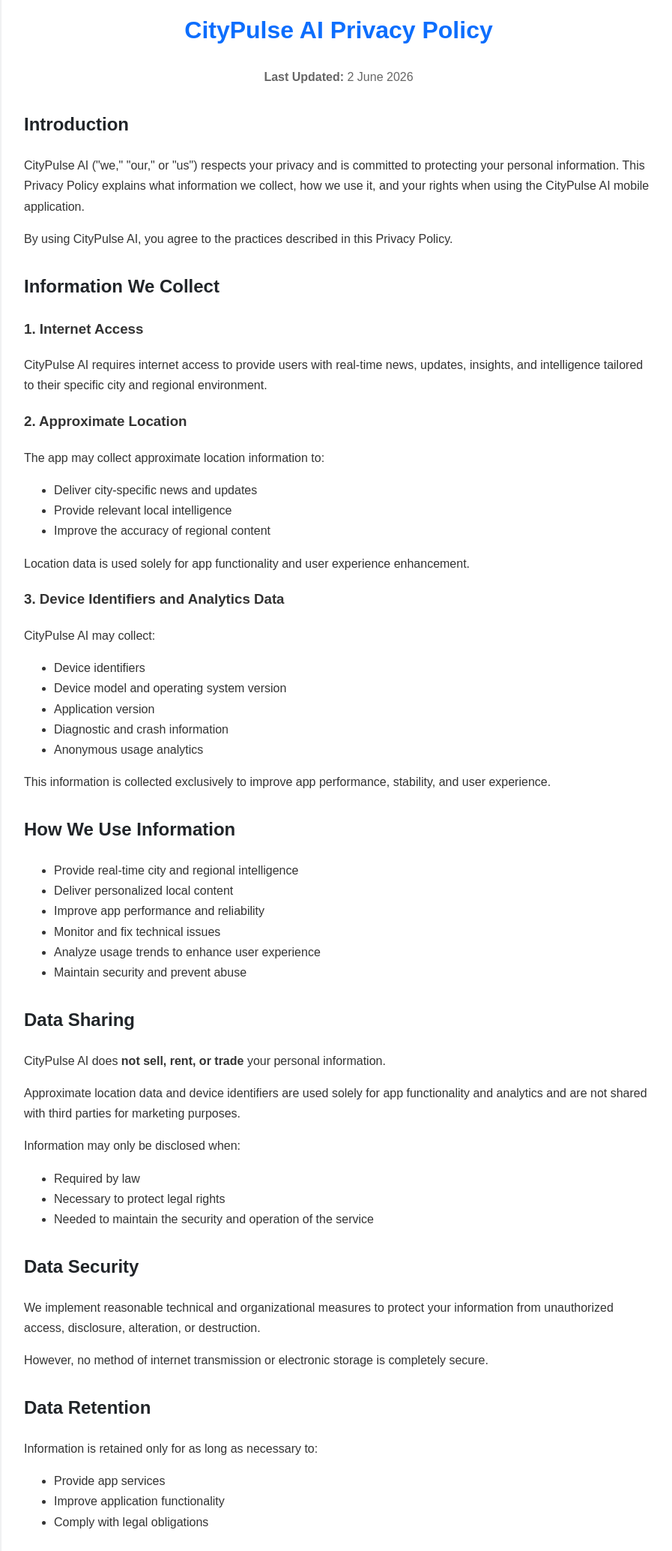
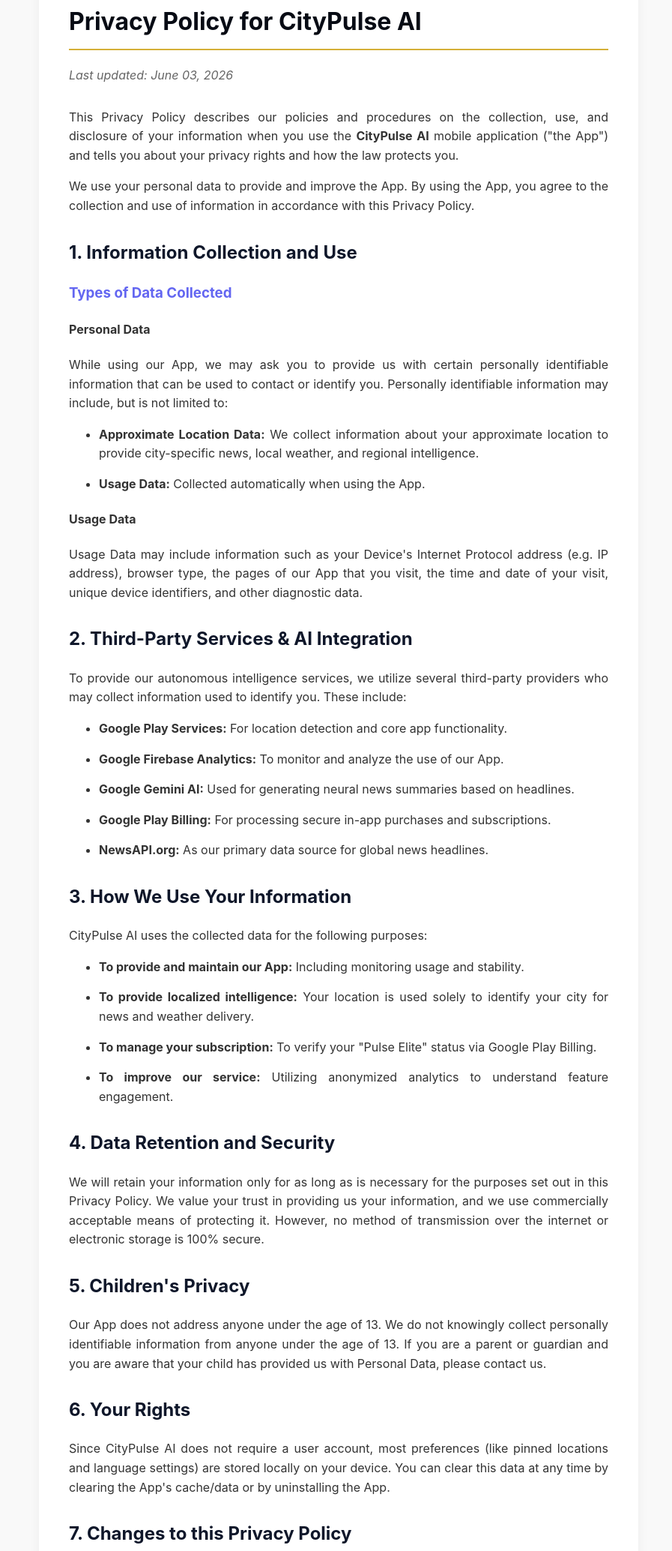
Before and after one commit to dithin96/citypulseai-privacy, a plain HTML site: page index.html in a window 1280 px wide. Shown: the part 98-2166 px from the top of the page at 75% size, without its empty margins (188-1085 px from the left). Drawn offline with Linux system fonts and the light colour scheme.

Commit message:
index.html

```diff
--- a/index.html
+++ b/index.html
@@ -3,246 +3,100 @@
 <head>
     <meta charset="UTF-8">
     <meta name="viewport" content="width=device-width, initial-scale=1.0">
-    <title>CityPulse AI Privacy Policy</title>
+    <title>Privacy Policy - CityPulse AI</title>
     <style>
         body {
-            font-family: Arial, sans-serif;
-            max-width: 900px;
-            margin: 40px auto;
-            padding: 20px;
-            line-height: 1.7;
+            font-family: -apple-system, BlinkMacSystemFont, "Segoe UI", Roboto, Helvetica, Arial, sans-serif;
+            line-height: 1.6;
             color: #333;
-            background-color: #f8f9fa;
+            max-width: 800px;
+            margin: 0 auto;
+            padding: 40px 20px;
+            background-color: #f9f9f9;
         }
-
         .container {
-            background: #fff;
-            padding: 30px;
-            border-radius: 10px;
-            box-shadow: 0 2px 10px rgba(0,0,0,0.08);
+            background-color: #fff;
+            padding: 40px;
+            border-radius: 12px;
+            box-shadow: 0 4px 15px rgba(0,0,0,0.05);
         }
-
-        h1 {
-            color: #0d6efd;
-            text-align: center;
-        }
-
-        h2 {
-            color: #212529;
-            margin-top: 30px;
-        }
-
-        p, li {
-            font-size: 16px;
-        }
-
-        .updated {
-            text-align: center;
-            color: #666;
-            margin-bottom: 30px;
-        }
-
-        .contact {
-            background: #eef5ff;
-            padding: 15px;
-            border-radius: 8px;
-        }
-
-        footer {
-            margin-top: 40px;
-            text-align: center;
-            color: #777;
-            font-size: 14px;
-        }
-
-        @media (max-width: 600px) {
-            body {
-                margin: 10px;
-                padding: 10px;
-            }
-
-            .container {
-                padding: 20px;
-            }
-        }
+        h1 { color: #070B14; border-bottom: 2px solid #D4AF37; padding-bottom: 10px; }
+        h2 { color: #0F172A; margin-top: 30px; }
+        h3 { color: #6366F1; }
+        p, li { margin-bottom: 15px; text-align: justify; }
+        ul { margin-bottom: 20px; }
+        .last-updated { font-style: italic; color: #666; margin-bottom: 30px; }
+        footer { margin-top: 50px; text-align: center; font-size: 0.9em; color: #888; }
+        a { color: #6366F1; text-decoration: none; }
+        a:hover { text-decoration: underline; }
     </style>
 </head>
 <body>
 
 <div class="container">
+    <h1>Privacy Policy for CityPulse AI</h1>
+    <p class="last-updated">Last updated: June 03, 2026</p>
 
-    <h1>CityPulse AI Privacy Policy</h1>
+    <p>This Privacy Policy describes our policies and procedures on the collection, use, and disclosure of your information when you use the <strong>CityPulse AI</strong> mobile application ("the App") and tells you about your privacy rights and how the law protects you.</p>
 
-    <p class="updated"><strong>Last Updated:</strong> 2 June 2026</p>
+    <p>We use your personal data to provide and improve the App. By using the App, you agree to the collection and use of information in accordance with this Privacy Policy.</p>
 
-    <h2>Introduction</h2>
-    <p>
-        CityPulse AI ("we," "our," or "us") respects your privacy and is committed
-        to protecting your personal information. This Privacy Policy explains what
-        information we collect, how we use it, and your rights when using the
-        CityPulse AI mobile application.
-    </p>
+    <h2>1. Information Collection and Use</h2>
 
-    <p>
-        By using CityPulse AI, you agree to the practices described in this Privacy Policy.
-    </p>
+    <h3>Types of Data Collected</h3>
 
-    <h2>Information We Collect</h2>
-
-    <h3>1. Internet Access</h3>
-    <p>
-        CityPulse AI requires internet access to provide users with real-time news,
-        updates, insights, and intelligence tailored to their specific city and
-        regional environment.
-    </p>
-
-    <h3>2. Approximate Location</h3>
-    <p>
-        The app may collect approximate location information to:
-    </p>
-
+    <h4>Personal Data</h4>
+    <p>While using our App, we may ask you to provide us with certain personally identifiable information that can be used to contact or identify you. Personally identifiable information may include, but is not limited to:</p>
     <ul>
-        <li>Deliver city-specific news and updates</li>
-        <li>Provide relevant local intelligence</li>
-        <li>Improve the accuracy of regional content</li>
+        <li><strong>Approximate Location Data:</strong> We collect information about your approximate location to provide city-specific news, local weather, and regional intelligence.</li>
+        <li><strong>Usage Data:</strong> Collected automatically when using the App.</li>
     </ul>
 
-    <p>
-        Location data is used solely for app functionality and user experience enhancement.
-    </p>
+    <h4>Usage Data</h4>
+    <p>Usage Data may include information such as your Device's Internet Protocol address (e.g. IP address), browser type, the pages of our App that you visit, the time and date of your visit, unique device identifiers, and other diagnostic data.</p>
 
-    <h3>3. Device Identifiers and Analytics Data</h3>
-    <p>
-        CityPulse AI may collect:
-    </p>
-
+    <h2>2. Third-Party Services & AI Integration</h2>
+    <p>To provide our autonomous intelligence services, we utilize several third-party providers who may collect information used to identify you. These include:</p>
     <ul>
-        <li>Device identifiers</li>
-        <li>Device model and operating system version</li>
-        <li>Application version</li>
-        <li>Diagnostic and crash information</li>
-        <li>Anonymous usage analytics</li>
+        <li><strong>Google Play Services:</strong> For location detection and core app functionality.</li>
+        <li><strong>Google Firebase Analytics:</strong> To monitor and analyze the use of our App.</li>
+        <li><strong>Google Gemini AI:</strong> Used for generating neural news summaries based on headlines.</li>
+        <li><strong>Google Play Billing:</strong> For processing secure in-app purchases and subscriptions.</li>
+        <li><strong>NewsAPI.org:</strong> As our primary data source for global news headlines.</li>
     </ul>
 
-    <p>
-        This information is collected exclusively to improve app performance,
-        stability, and user experience.
-    </p>
-
-    <h2>How We Use Information</h2>
-
+    <h2>3. How We Use Your Information</h2>
+    <p>CityPulse AI uses the collected data for the following purposes:</p>
     <ul>
-        <li>Provide real-time city and regional intelligence</li>
-        <li>Deliver personalized local content</li>
-        <li>Improve app performance and reliability</li>
-        <li>Monitor and fix technical issues</li>
-        <li>Analyze usage trends to enhance user experience</li>
-        <li>Maintain security and prevent abuse</li>
+        <li><strong>To provide and maintain our App:</strong> Including monitoring usage and stability.</li>
+        <li><strong>To provide localized intelligence:</strong> Your location is used solely to identify your city for news and weather delivery.</li>
+        <li><strong>To manage your subscription:</strong> To verify your "Pulse Elite" status via Google Play Billing.</li>
+        <li><strong>To improve our service:</strong> Utilizing anonymized analytics to understand feature engagement.</li>
     </ul>
 
-    <h2>Data Sharing</h2>
+    <h2>4. Data Retention and Security</h2>
+    <p>We will retain your information only for as long as is necessary for the purposes set out in this Privacy Policy. We value your trust in providing us your information, and we use commercially acceptable means of protecting it. However, no method of transmission over the internet or electronic storage is 100% secure.</p>
 
-    <p>
-        CityPulse AI does <strong>not sell, rent, or trade</strong> your personal information.
-    </p>
+    <h2>5. Children's Privacy</h2>
+    <p>Our App does not address anyone under the age of 13. We do not knowingly collect personally identifiable information from anyone under the age of 13. If you are a parent or guardian and you are aware that your child has provided us with Personal Data, please contact us.</p>
 
-    <p>
-        Approximate location data and device identifiers are used solely for app
-        functionality and analytics and are not shared with third parties for
-        marketing purposes.
-    </p>
+    <h2>6. Your Rights</h2>
+    <p>Since CityPulse AI does not require a user account, most preferences (like pinned locations and language settings) are stored locally on your device. You can clear this data at any time by clearing the App's cache/data or by uninstalling the App.</p>
 
-    <p>
-        Information may only be disclosed when:
-    </p>
+    <h2>7. Changes to this Privacy Policy</h2>
+    <p>We may update our Privacy Policy from time to time. We will notify you of any changes by posting the new Privacy Policy on this page and updating the "Last updated" date at the top.</p>
 
+    <h2>8. Contact Us</h2>
+    <p>If you have any questions about this Privacy Policy, you can contact us:</p>
     <ul>
-        <li>Required by law</li>
-        <li>Necessary to protect legal rights</li>
-        <li>Needed to maintain the security and operation of the service</li>
+        <li><strong>By email:</strong> dithin96@gmail.com</li>
+        <li><strong>Developer:</strong> Dithin</li>
     </ul>
+</div>
 
-    <h2>Data Security</h2>
-
-    <p>
-        We implement reasonable technical and organizational measures to protect
-        your information from unauthorized access, disclosure, alteration, or destruction.
-    </p>
-
-    <p>
-        However, no method of internet transmission or electronic storage is completely secure.
-    </p>
-
-    <h2>Data Retention</h2>
-
-    <p>
-        Information is retained only for as long as necessary to:
-    </p>
-
-    <ul>
-        <li>Provide app services</li>
-        <li>Improve application functionality</li>
-        <li>Comply with legal obligations</li>
-    </ul>
-
-    <h2>Children's Privacy</h2>
-
-    <p>
-        CityPulse AI is not intended for children under the age of 13.
-        We do not knowingly collect personal information from children under 13 years of age.
-    </p>
-
-    <h2>Your Rights</h2>
-
-    <p>
-        Depending on your jurisdiction, you may have the right to:
-    </p>
-
-    <ul>
-        <li>Access your personal information</li>
-        <li>Request correction of inaccurate information</li>
-        <li>Request deletion of your information</li>
-        <li>Withdraw permissions granted to the application</li>
-    </ul>
-
-    <p>
-        You can manage app permissions through your device settings.
-    </p>
-
-    <h2>Third-Party Services</h2>
-
-    <p>
-        CityPulse AI may use analytics and infrastructure services to support
-        application functionality and performance monitoring. These providers
-        process information according to their own privacy policies.
-    </p>
-
-    <h2>Changes to This Privacy Policy</h2>
-
-    <p>
-        We may update this Privacy Policy periodically. Any changes will be posted
-        through an updated version of this document.
-    </p>
-
-    <h2>Contact Us</h2>
-
-    <div class="contact">
-        <p><strong>CityPulse AI Support</strong></p>
-        <p>Email: dithin96@gmail.com</p>
-    </div>
-
-    <h2>Consent</h2>
-
-    <p>
-        By using CityPulse AI, you consent to the collection and use of information
-        as described in this Privacy Policy.
-    </p>
-
-    <footer>
-        © 2026 CityPulse AI. All Rights Reserved.
-    </footer>
-
-</div>
+<footer>
+    <p>&copy; 2026 CityPulse AI. All rights reserved.</p>
+</footer>
 
 </body>
 </html>
```
